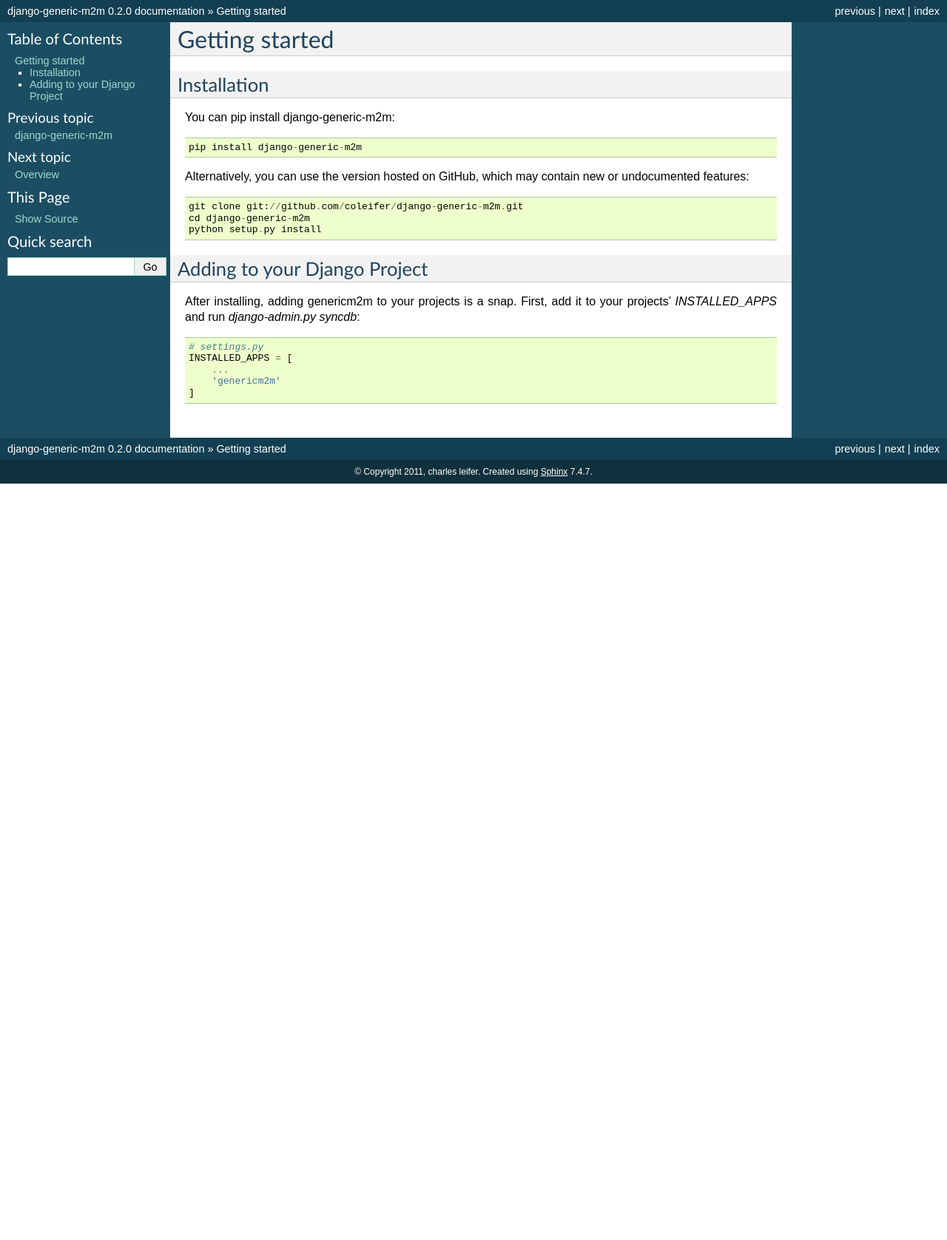
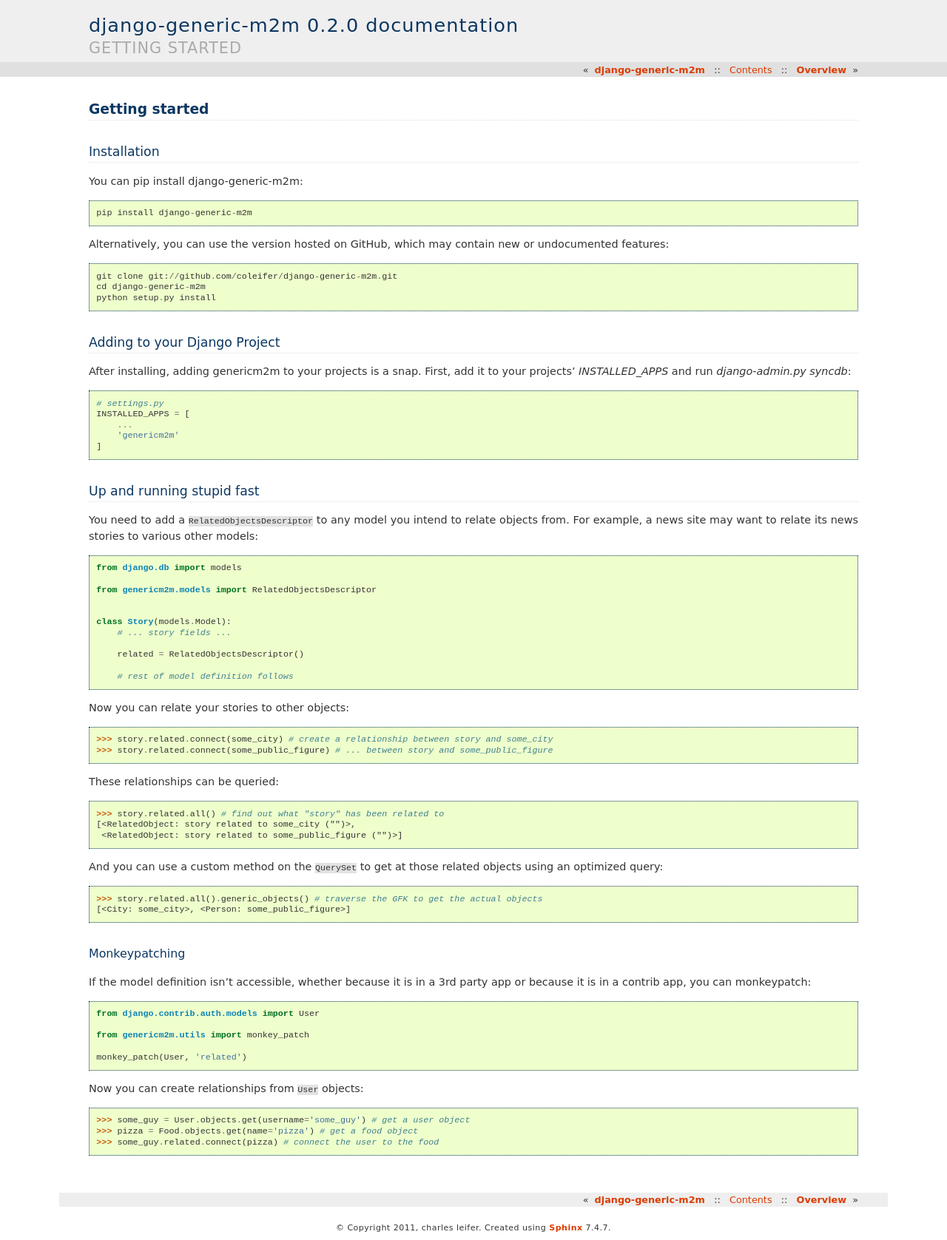
Before and after one commit to coleifer/django-generic-m2m, a Sphinx documentation site: the page built from docs/installation.rst, in a window 1280 px wide. Shown: the whole page at 74% size. Built offline with Sphinx 7.4.7, drawn with Linux system fonts in a browser that asks for light colours; before the commit the page ends 900 px from its top, so only the background shows below that.

```diff
--- a/docs/conf.py
+++ b/docs/conf.py
@@ -91,7 +91,7 @@ pygments_style = 'sphinx'
 
 # The theme to use for HTML and HTML Help pages.  See the documentation for
 # a list of builtin themes.
-html_theme = 'default'
+html_theme = 'haiku'
 
 # Theme options are theme-specific and customize the look and feel of a theme
 # further.  For a list of options available for each theme, see the
--- a/docs/example.rst
+++ b/docs/example.rst
@@ -0,0 +1,2 @@
+Example App
+===========
--- a/docs/index.rst
+++ b/docs/index.rst
@@ -20,6 +20,7 @@ Contents:
 
    installation
    overview
+   example
 
 Indices and tables
 ==================
--- a/docs/installation.rst
+++ b/docs/installation.rst
@@ -27,3 +27,61 @@ add it to your projects' `INSTALLED_APPS` and run `django-admin.py syncdb`::
         ...
         'genericm2m'
     ]
+
+
+Up and running stupid fast
+--------------------------
+
+You need to add a ``RelatedObjectsDescriptor`` to any model you intend to relate
+objects from.  For example, a news site may want to relate its news stories to
+various other models::
+
+    from django.db import models
+
+    from genericm2m.models import RelatedObjectsDescriptor
+
+
+    class Story(models.Model):
+        # ... story fields ...
+
+        related = RelatedObjectsDescriptor()
+
+        # rest of model definition follows
+
+
+Now you can relate your stories to other objects::
+
+    >>> story.related.connect(some_city) # create a relationship between story and some_city
+    >>> story.related.connect(some_public_figure) # ... between story and some_public_figure
+
+These relationships can be queried::
+
+    >>> story.related.all() # find out what "story" has been related to
+    [<RelatedObject: story related to some_city ("")>,
+     <RelatedObject: story related to some_public_figure ("")>]
+
+And you can use a custom method on the ``QuerySet`` to get at those related
+objects using an optimized query::
+
+    >>> story.related.all().generic_objects() # traverse the GFK to get the actual objects
+    [<City: some_city>, <Person: some_public_figure>]
+
+
+Monkeypatching
+^^^^^^^^^^^^^^
+
+If the model definition isn't accessible, whether because it is in a 3rd party
+app or because it is in a contrib app, you can monkeypatch::
+
+    from django.contrib.auth.models import User
+
+    from genericm2m.utils import monkey_patch
+
+    monkey_patch(User, 'related')
+
+
+Now you can create relationships from ``User`` objects::
+
+    >>> some_guy = User.objects.get(username='some_guy') # get a user object
+    >>> pizza = Food.objects.get(name='pizza') # get a food object
+    >>> some_guy.related.connect(pizza) # connect the user to the food
```
Also changed, not shown: docs/overview.rst (+33 -21 lines).
